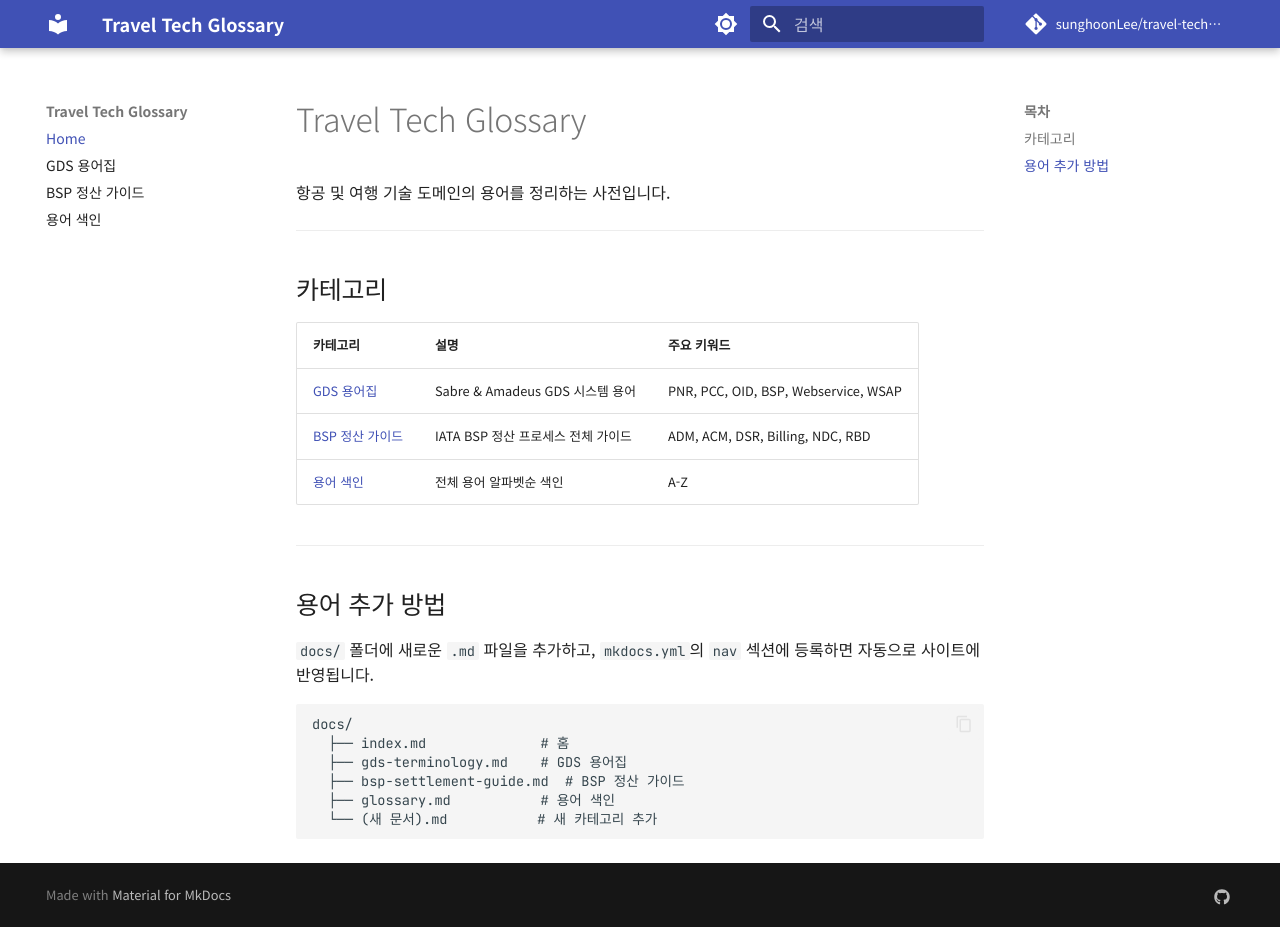
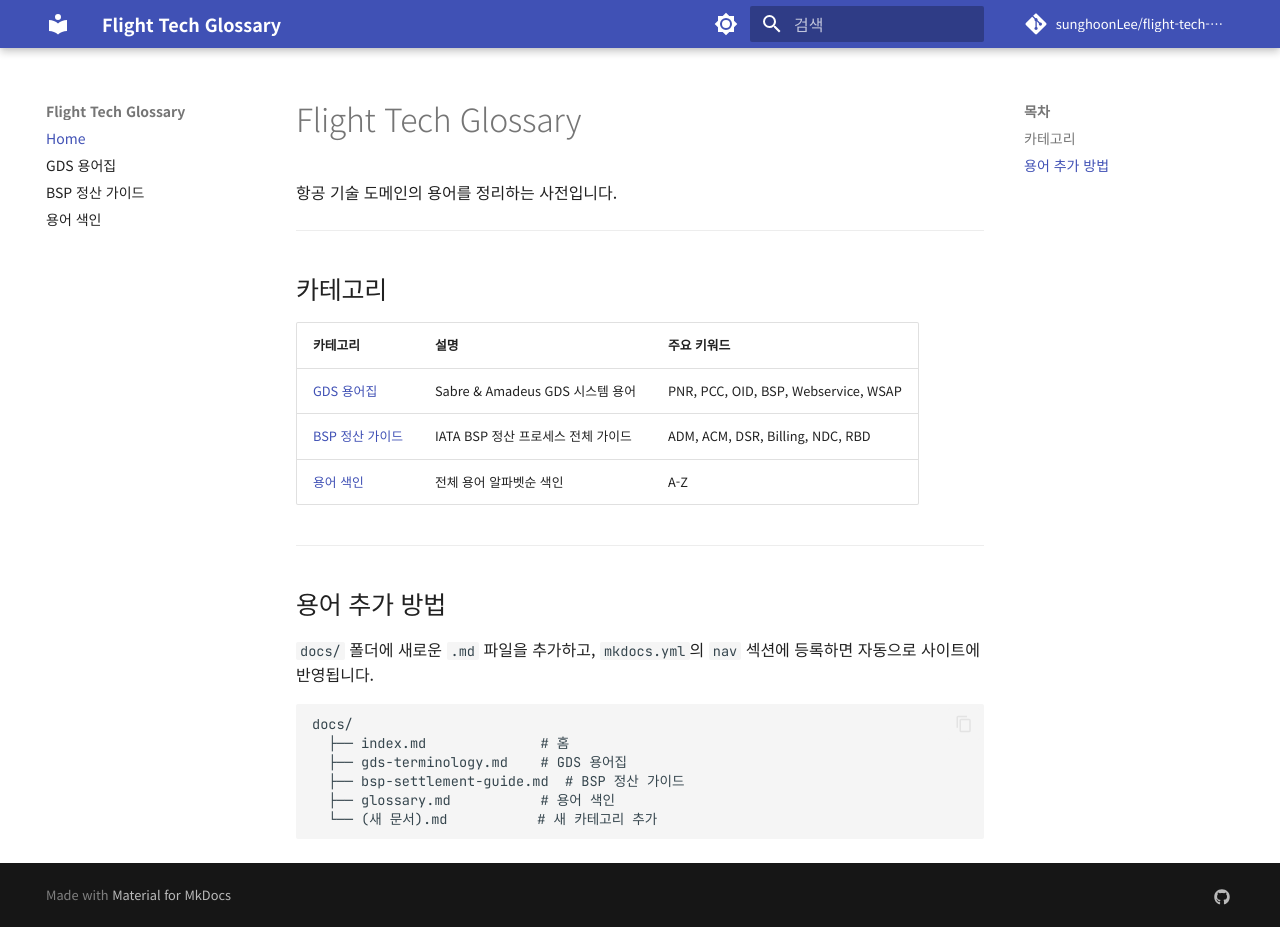
Before and after one commit to sunghoonLee/flight-tech-glossary, an MkDocs documentation site: the page built from docs/index.md, in a window 1280 px wide and 927 px high. Built offline with MkDocs 1.6.1 and Material for MkDocs 9.7.7, drawn with Linux system fonts in a browser that asks for light colours; comment, search, counter and statistics services are not loaded.

Commit message:
Rename to Flight Tech Glossary
사이트명, URL, 레포명 일괄 변경

Co-Authored-By: Claude Opus 4.6 <noreply@anthropic.com>

```diff
--- a/docs/index.md
+++ b/docs/index.md
@@ -1,6 +1,6 @@
-# Travel Tech Glossary
+# Flight Tech Glossary
 
-항공 및 여행 기술 도메인의 용어를 정리하는 사전입니다.
+항공 기술 도메인의 용어를 정리하는 사전입니다.
 
 ---
 
--- a/mkdocs.yml
+++ b/mkdocs.yml
@@ -1,8 +1,8 @@
-site_name: Travel Tech Glossary
-site_description: 항공·여행 기술 용어 사전
-site_url: https://sunghoonLee.github.io/travel-tech-glossary/
-repo_url: https://github.com/sunghoonLee/travel-tech-glossary
-repo_name: sunghoonLee/travel-tech-glossary
+site_name: Flight Tech Glossary
+site_description: 항공 기술 용어 사전
+site_url: https://sunghoonLee.github.io/flight-tech-glossary/
+repo_url: https://github.com/sunghoonLee/flight-tech-glossary
+repo_name: sunghoonLee/flight-tech-glossary
 
 theme:
   name: material
```
Also changed, not shown: README.md (+3 -3 lines), 1 other file.
